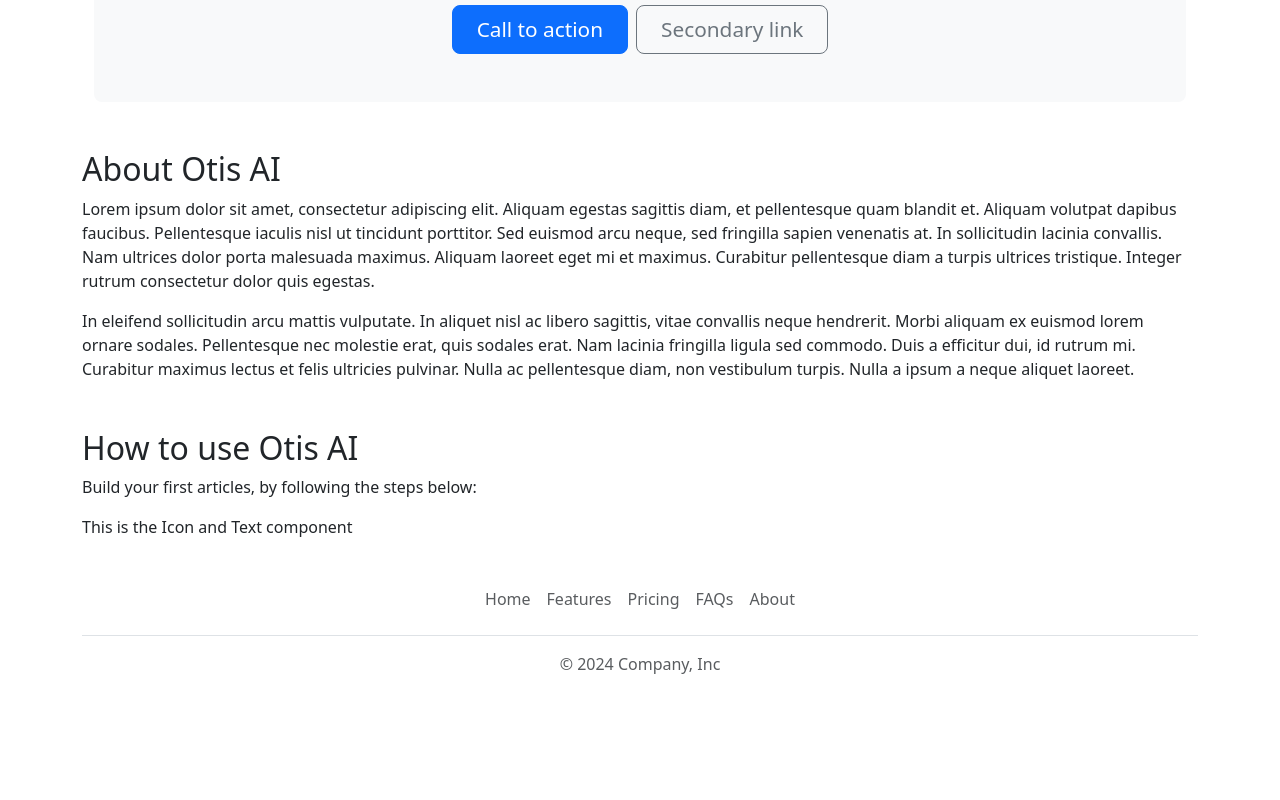
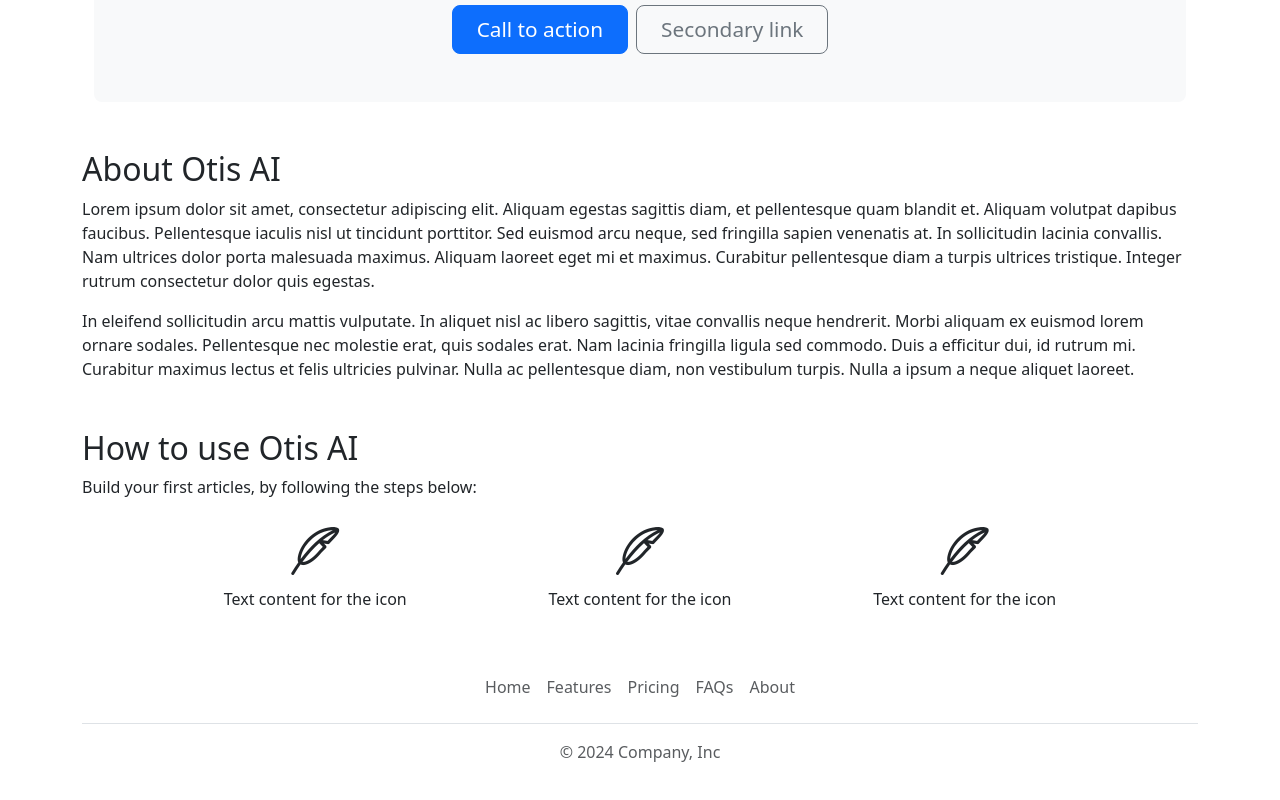
Before and after one commit to dtettarasar/otis-ai-frontend, a Vue app: page / in a window 1280 px wide. Shown: the part 409-1209 px from the top of the page. Before the commit the page ends 1141 px from the top, so only its background shows below. Built offline with nearby package versions, Linux system fonts and the light colour scheme; no server answers.

Commit message:
homepage: building the icon and text component

```diff
--- a/src/components/general_content_components/HowToUse.vue
+++ b/src/components/general_content_components/HowToUse.vue
@@ -16,12 +16,17 @@
             </p>
         </div>
 
-        <div>
+        <div class="d-flex flex-row justify-content-evenly flex-wrap">
+
+            <IconAndText></IconAndText>
+
+            <IconAndText></IconAndText>
 
             <IconAndText></IconAndText>
 
         </div>
 
+
     </div>
 
 </template>
--- a/src/components/general_content_components/IconAndText.vue
+++ b/src/components/general_content_components/IconAndText.vue
@@ -2,5 +2,12 @@
 </script>
 
 <template>
-    <p>This is the Icon and Text component</p>
+    <div class="d-flex align-items-center flex-column icon-text-component">
+        <div>
+            <i class="main-icon bi bi-feather"></i>
+        </div>
+        <div>
+            <p>Text content for the icon</p>
+        </div>
+    </div>
 </template>
```
